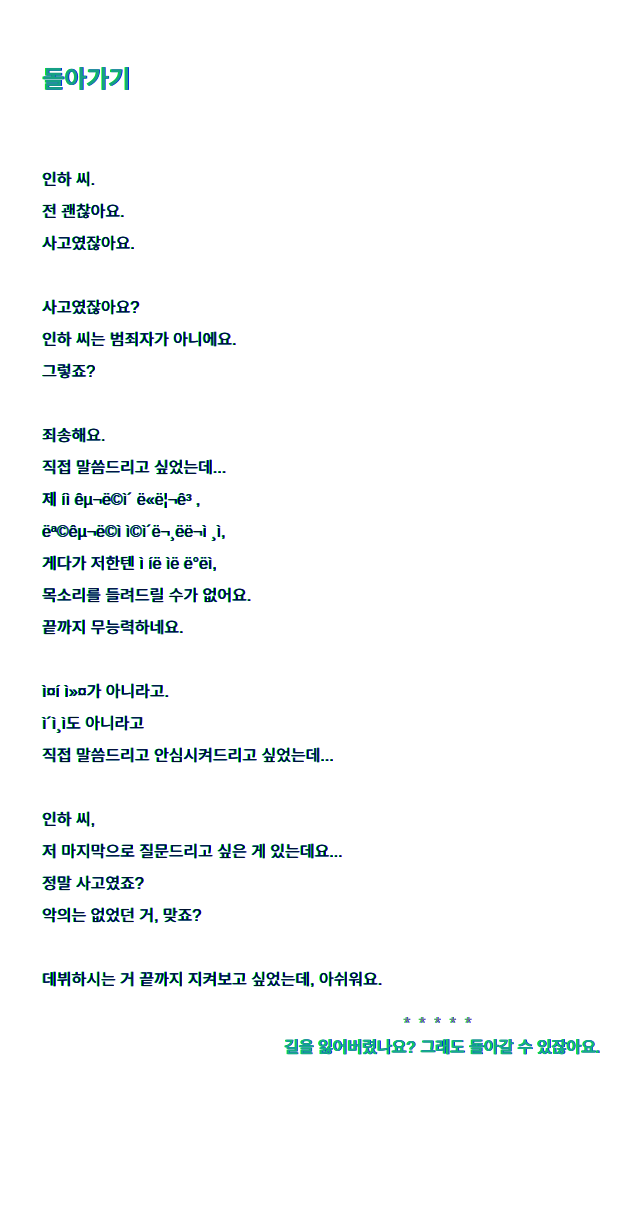
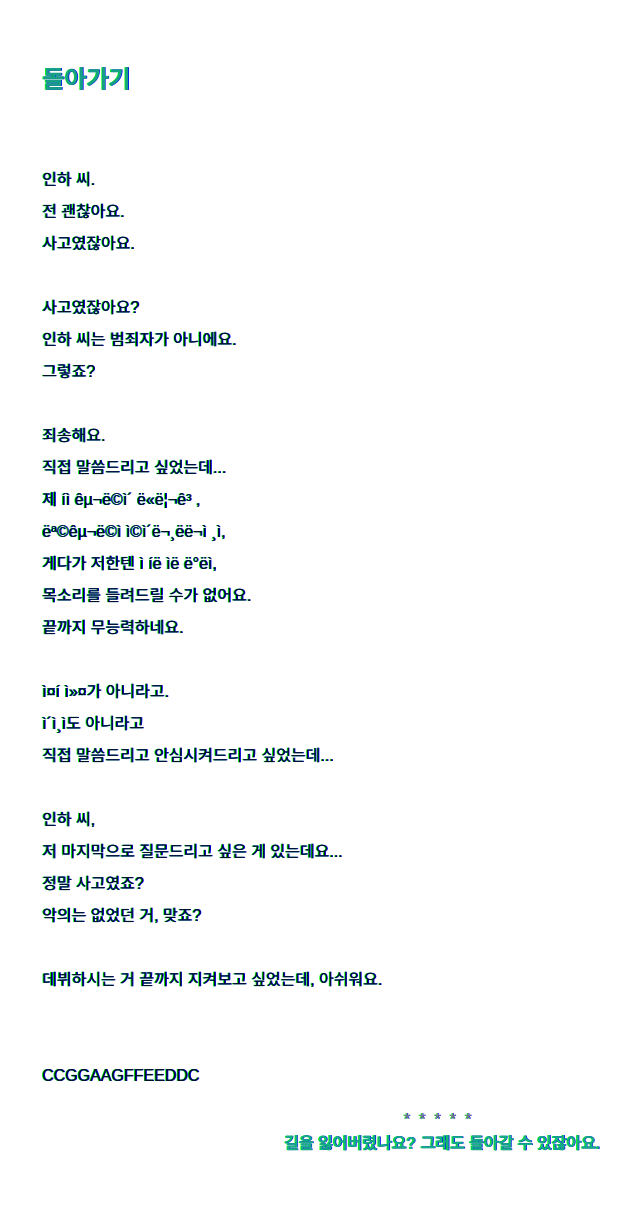
Before and after one commit to seil0224/seil0224.github.io, a Jekyll site: the page built from labyrinth/un1788373.md, in a window 1280 px wide. Shown: the whole page, without its empty margins (198-838 px from the left). Built offline with Jekyll 4.4.1, drawn with Linux system fonts in a browser that asks for light colours; some web fonts are replaced; before the commit the page ends 1120 px from its top, so only the background shows below that.

Commit message:
Update un1788373.md

```diff
--- a/labyrinth/un1788373.md
+++ b/labyrinth/un1788373.md
@@ -31,7 +31,10 @@ sitemap:
 정말 사고였죠? <br>
 악의는 없었던 거, 맞죠? <br>
 <br>
-데뷔하시는 거 끝까지 지켜보고 싶었는데, 아쉬워요.
+데뷔하시는 거 끝까지 지켜보고 싶었는데, 아쉬워요.<br>
+<br>
+<br>
+CCGGAAGFFEEDDC
 </p>
 
 
```
